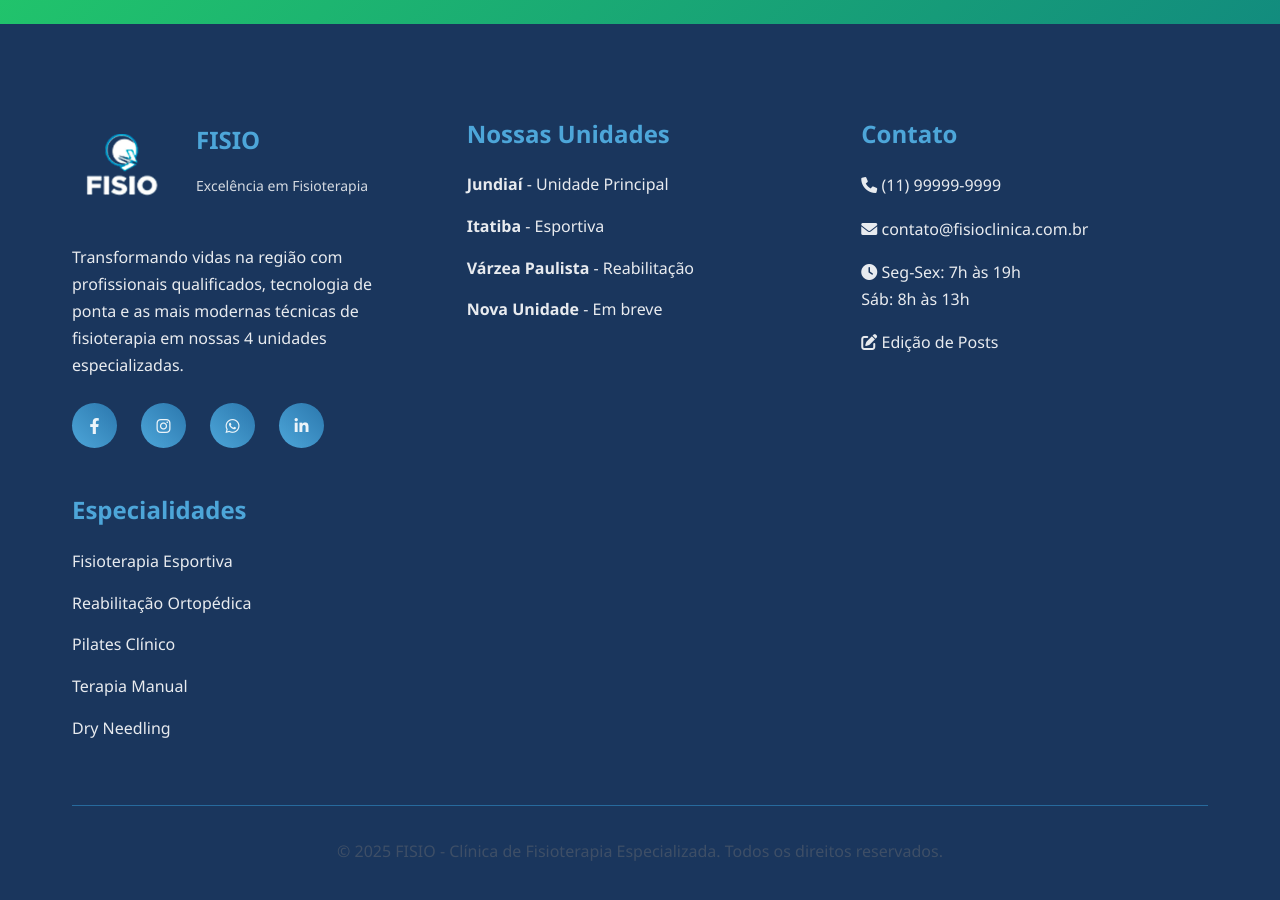
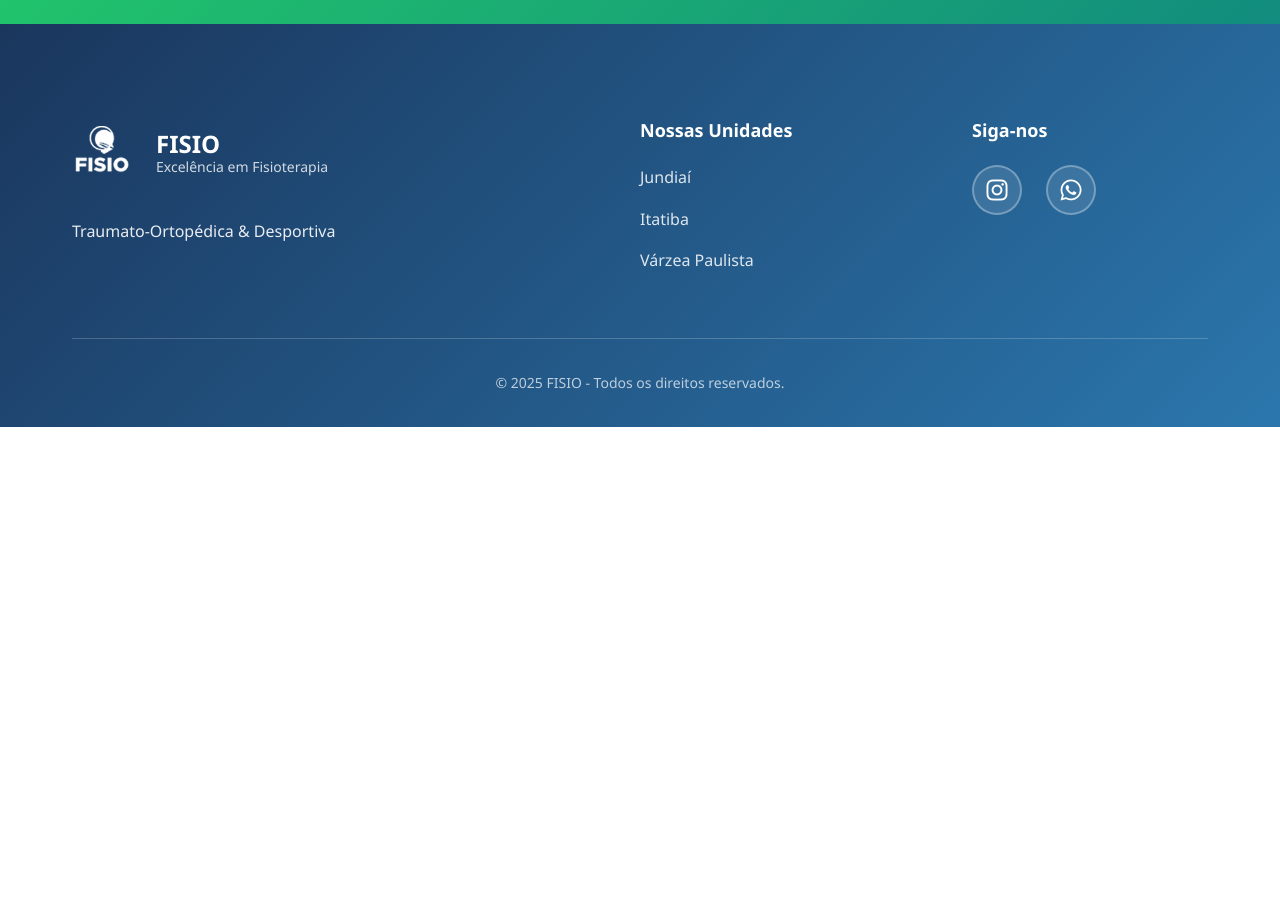
Before and after one commit to Lira-fs/fisio-clinica, a plain HTML site: page index.html in a window 1280 px wide. Shown: the part 7540-8440 px from the top of the page. After the commit the page ends 7967 px from the top, so only its background shows below. Drawn offline with Linux system fonts and the light colour scheme.

Commit message:
new footer

```diff
--- a/components/components.js
+++ b/components/components.js
@@ -136,74 +136,62 @@ class SiteComponents {
 
     loadFooter() {
         const footerHTML = `
-           <footer id="contato" class="footer">
+
+              <footer class="footer-new">
                 <div class="container">
-                    <div class="footer-grid">
-                        <div class="footer-section">
-                            <div class="logo mb-md">
-                                <div class="logo-placeholder">
-                                    <a href="/"><img src="/imagens/logo.png" alt="Logo FISIO"></a>
-                                </div>
-                                <div class="logo-text">
+                  <div class="footer-content">
+
+                    <!-- Coluna Esquerda: Logo + Especialidade -->
+                    <div class="footer-col footer-brand">
+                      <div class="footer-logo">
+                        <a href="/">
+                          <img src="/imagens/logo.png" alt="Logo FISIO">
+                        </a>
+                        <div class="footer-logo-text">
                           <h3>FISIO</h3>
                           <p>Excelência em Fisioterapia</p>
                         </div>
                       </div>
-                            <p>Transformando vidas na região com profissionais qualificados, tecnologia de ponta e as mais modernas técnicas de fisioterapia em nossas 4 unidades especializadas.</p>
-                            <div class="social-links">
-                                <a href="#" aria-label="Facebook"><i class="fab fa-facebook-f"></i></a>
-                                <a href="#" aria-label="Instagram"><i class="fab fa-instagram"></i></a>
-                                <a href="#" aria-label="WhatsApp"><i class="fab fa-whatsapp js-open-whatsapp-modal"></i></a>
-                                <a href="#" aria-label="LinkedIn"><i class="fab fa-linkedin-in"></i></a>
+                      <p class="footer-specialty">Traumato-Ortopédica & Desportiva</p>
+                    </div>
+
+                    <!-- Coluna Centro: Unidades -->
+                    <div class="footer-col footer-units">
+                      <h4>Nossas Unidades</h4>
+                      <ul>
+                        <li><a href="/jundiai.html">Jundiaí</a></li>
+                        <li><a href="/itatiba.html">Itatiba</a></li>
+                        <li><a href="/varzea.html">Várzea Paulista</a></li>
+                      </ul>
+                    </div>
+
+                    <!-- Coluna Direita: Social -->
+                    <div class="footer-col footer-social">
+                      <h4>Siga-nos</h4>
+                      <div class="footer-social-icons">
+                        <a href="https://instagram.com/fisioclinica" target="_blank" rel="noopener" aria-label="Instagram">
+                          <i class="fab fa-instagram"></i>
+                        </a>
+                        <a href="#" class="js-open-whatsapp-modal" aria-label="WhatsApp">
+                          <i class="fab fa-whatsapp"></i>
+                        </a>
                       </div>
                     </div>
 
-                        <div class="footer-section">
-                            <h3>Nossas Unidades</h3>
-                            <ul>
-                                <li><strong>Jundiaí</strong> - Unidade Principal</li>
-                                <li><strong>Itatiba</strong> - Esportiva</li>
-                                <li><strong>Várzea Paulista</strong> - Reabilitação</li>
-                                <li><strong>Nova Unidade</strong> - Em breve</li>
-                            </ul>
                   </div>
 
-                        <div class="footer-section">
-                            <h3>Contato</h3>
-                            <p><i class="fas fa-phone"></i> (11) 99999-9999</p>
-                            <p><i class="fas fa-envelope"></i> contato@fisioclinica.com.br</p>
-                            <p><i class="fas fa-clock"></i> Seg-Sex: 7h às 19h<br>Sáb: 8h às 13h</p>
-                            <a href="posts.html">
-                                <p id="editPosts" style="cursor: pointer;">
-                                    <i class="fas fa-edit"></i> Edição de Posts
-                                </p>
-                            </a>
-                        </div>
-
-                        <div class="footer-section">
-                            <h3>Especialidades</h3>
-                            <ul>
-                                <li><a href="#">Fisioterapia Esportiva</a></li>
-                                <li><a href="#">Reabilitação Ortopédica</a></li>
-                                <li><a href="#">Pilates Clínico</a></li>
-                                <li><a href="#">Terapia Manual</a></li>
-                                <li><a href="#">Dry Needling</a></li>
-                            </ul>
-                        </div>
-                    </div>
-
+                  <!-- Bottom -->
                   <div class="footer-bottom">
-                        <p>&copy; 2025 FISIO - Clínica de Fisioterapia Especializada. Todos os direitos reservados.</p>
+                    <p>&copy; 2025 FISIO - Todos os direitos reservados.</p>
                   </div>
                 </div>
               </footer>
 
               <!-- WhatsApp Flutuante -->
-              <a href="#"
-                class="whatsapp-float js-open-whatsapp-modal"
-                aria-label="Falar no WhatsApp">
+              <a href="#" class="whatsapp-float js-open-whatsapp-modal" aria-label="Falar no WhatsApp">
                 <i class="fab fa-whatsapp"></i>
               </a>
+
         `;
 
     // Injeta o footer no final do body
--- a/style/global.css
+++ b/style/global.css
@@ -761,11 +761,6 @@ body.menu-open {
     padding: var(--space-xl);
 }
 
-.card-footer {
-    padding: var(--space-xl);
-    border-top: 1px solid var(--gray-200);
-    background: var(--gray-50);
-}
 
 .card-image {
     width: 100%;
@@ -950,44 +945,6 @@ body.menu-open {
     50% { transform: translateY(-20px) rotate(180deg); }
 }
 
-/* Footer Global */
-.footer {
-    background: var(--primary-dark);
-    color: var(--white);
-    padding: var(--space-3xl) 0 var(--space-xl);
-}
-
-.footer-grid {
-    display: grid;
-    grid-template-columns: repeat(auto-fit, minmax(250px, 1fr));
-    gap: var(--space-xl);
-    margin-bottom: var(--space-xl);
-}
-
-.footer-section h3 {
-    color: var(--primary-light);
-    margin-bottom: var(--space-md);
-}
-
-.footer-section p,
-.footer-section li {
-    color: rgba(255, 255, 255, 0.9);
-    margin-bottom: var(--space-sm);
-}
-
-.footer-section ul {
-    list-style: none;
-}
-
-.footer-section a {
-    color: rgba(255, 255, 255, 0.9);
-    transition: color var(--transition-normal);
-}
-
-.footer-section a:hover {
-    color: var(--primary-light);
-}
-
 .social-links {
     display: flex;
     gap: var(--space-md);
@@ -1008,13 +965,6 @@ body.menu-open {
 .social-links a:hover {
     transform: translateY(-2px);
     box-shadow: var(--shadow-lg);
-}
-
-.footer-bottom {
-    border-top: 1px solid var(--primary-medium);
-    padding-top: var(--space-lg);
-    text-align: center;
-    opacity: 0.8;
 }
 
 /* Utilidades */
@@ -1194,12 +1144,6 @@ body.menu-open {
     padding: var(--space-xl);
 }
 
-.card-footer {
-    padding: var(--space-xl);
-    border-top: 1px solid var(--gray-200);
-    background: var(--gray-50);
-}
-
 .card-image {
     width: 100%;
     height: 200px;
@@ -1335,72 +1279,7 @@ body.menu-open {
     50% { transform: translateY(-20px) rotate(180deg); }
 }
 
-/* Footer Global */
-.footer {
-    background: var(--primary-dark);
-    color: var(--white);
-    padding: var(--space-3xl) 0 var(--space-xl);
-}
-
-.footer-grid {
-    display: grid;
-    grid-template-columns: repeat(auto-fit, minmax(250px, 1fr));
-    gap: var(--space-xl);
-    margin-bottom: var(--space-xl);
-}
-
-.footer-section h3 {
-    color: var(--primary-light);
-    margin-bottom: var(--space-md);
-}
-
-.footer-section p,
-.footer-section li {
-    color: rgba(255, 255, 255, 0.9);
-    margin-bottom: var(--space-sm);
-}
-
-.footer-section ul {
-    list-style: none;
-}
-
-.footer-section a {
-    color: rgba(255, 255, 255, 0.9);
-    transition: color var(--transition-normal);
-}
-
-.footer-section a:hover {
-    color: var(--primary-light);
-}
-
-.social-links {
-    display: flex;
-    gap: var(--space-md);
-    margin-top: var(--space-md);
-}
-
-.social-links a {
-    width: 45px;
-    height: 45px;
-    background: linear-gradient(45deg, var(--primary-light), var(--primary-medium));
-    border-radius: 50%;
-    display: flex;
-    align-items: center;
-    justify-content: center;
-    transition: all var(--transition-normal);
-}
-
-.social-links a:hover {
-    transform: translateY(-2px);
-    box-shadow: var(--shadow-lg);
-}
-
-.footer-bottom {
-    border-top: 1px solid var(--primary-medium);
-    padding-top: var(--space-lg);
-    text-align: center;
-    opacity: 0.8;
-}
+
 
 /* Utilidades */
 .text-center { text-align: center; }
@@ -1508,10 +1387,6 @@ body.menu-open {
 }
 
 @media (max-width: 480px) {
-    .footer-grid {
-        grid-template-columns: 1fr;
-        text-align: center;
-    }
 
     .logo-placeholder {
         width: 70px;
@@ -1721,3 +1596,352 @@ FIZ DOS BOTÕES EM MOBILE
     background: rgba(255, 255, 255, 0.7);
     transform: scale(1.1);
 }
+
+.footer-new {
+  background: linear-gradient(135deg, #1a365d 0%, #2b77ad 100%);
+  color: white;
+  padding: var(--space-3xl, 60px) 0 var(--space-lg, 24px);
+  position: relative;
+  z-index: 1;
+}
+
+.footer-content {
+  display: grid;
+  grid-template-columns: 2fr 1fr 1fr;
+  gap: var(--space-3xl, 60px);
+  align-items: start;
+  margin-bottom: var(--space-2xl, 48px);
+}
+
+/* ================================
+   COLUNA ESQUERDA - LOGO & BRAND
+   ================================ */
+
+.footer-brand {
+  display: flex;
+  flex-direction: column;
+  gap: var(--space-lg, 24px);
+}
+
+.footer-logo {
+  display: flex;
+  align-items: center;
+  gap: var(--space-md, 16px);
+}
+
+.footer-logo img {
+  width: 60px;
+  height: 60px;
+  object-fit: contain;
+  filter: brightness(0) invert(1);
+}
+
+.footer-logo-text h3 {
+  color: white;
+  font-size: var(--text-2xl, 1.5rem);
+  font-weight: 700;
+  margin: 0 0 4px 0;
+  line-height: 1;
+}
+
+.footer-logo-text p {
+  color: rgba(255, 255, 255, 0.8);
+  font-size: var(--text-sm, 0.875rem);
+  margin: 0;
+  line-height: 1;
+}
+
+.footer-specialty {
+  color: rgba(255, 255, 255, 0.9);
+  font-size: var(--text-base, 1rem);
+  line-height: 1.5;
+  margin: 0;
+  font-weight: 500;
+}
+
+/* ================================
+   COLUNA CENTRO - UNIDADES
+   ================================ */
+
+.footer-units h4 {
+  color: white;
+  font-size: var(--text-lg, 1.125rem);
+  font-weight: 600;
+  margin: 0 0 var(--space-md, 16px) 0;
+}
+
+.footer-units ul {
+  list-style: none;
+  padding: 0;
+  margin: 0;
+  display: flex;
+  flex-direction: column;
+  gap: var(--space-sm, 12px);
+}
+
+.footer-units li {
+  margin: 0;
+}
+
+.footer-units a {
+  color: rgba(255, 255, 255, 0.85);
+  text-decoration: none;
+  font-size: var(--text-base, 1rem);
+  transition: all 0.3s ease;
+  display: inline-block;
+  position: relative;
+}
+
+.footer-units a::after {
+  content: '';
+  position: absolute;
+  bottom: -2px;
+  left: 0;
+  width: 0;
+  height: 2px;
+  background: white;
+  transition: width 0.3s ease;
+}
+
+.footer-units a:hover {
+  color: white;
+  transform: translateX(4px);
+}
+
+.footer-units a:hover::after {
+  width: 100%;
+}
+
+/* ================================
+   COLUNA DIREITA - SOCIAL
+   ================================ */
+
+.footer-social h4 {
+  color: white;
+  font-size: var(--text-lg, 1.125rem);
+  font-weight: 600;
+  margin: 0 0 var(--space-md, 16px) 0;
+}
+
+.footer-social-icons {
+  display: flex;
+  gap: var(--space-md, 16px);
+}
+
+.footer-social-icons a {
+  width: 50px;
+  height: 50px;
+  background: rgba(255, 255, 255, 0.1);
+  border: 2px solid rgba(255, 255, 255, 0.3);
+  border-radius: 50%;
+  display: flex;
+  align-items: center;
+  justify-content: center;
+  color: white;
+  font-size: 1.5rem;
+  text-decoration: none;
+  transition: all 0.3s ease;
+}
+
+.footer-social-icons a:hover {
+  background: rgba(255, 255, 255, 0.2);
+  border-color: white;
+  transform: translateY(-4px) scale(1.05);
+}
+
+/* ================================
+   FOOTER BOTTOM
+   ================================ */
+
+.footer-bottom {
+  padding-top: var(--space-lg, 24px);
+  border-top: 1px solid rgba(255, 255, 255, 0.2);
+  text-align: center;
+}
+
+.footer-bottom p {
+  color: rgba(255, 255, 255, 0.7);
+  font-size: var(--text-sm, 0.875rem);
+  margin: 0;
+}
+
+/* ================================
+   WHATSAPP FLUTUANTE
+   ================================ */
+
+.whatsapp-float {
+  position: fixed;
+  bottom: 24px;
+  right: 24px;
+  width: 60px;
+  height: 60px;
+  background: #25D366;
+  border-radius: 50%;
+  display: flex;
+  align-items: center;
+  justify-content: center;
+  color: white;
+  font-size: 1.8rem;
+  text-decoration: none;
+  box-shadow: 0 4px 12px rgba(37, 211, 102, 0.4);
+  z-index: 1000;
+  transition: all 0.3s ease;
+  animation: whatsappPulse 2s ease-in-out infinite;
+}
+
+.whatsapp-float::before {
+  content: '';
+  position: absolute;
+  inset: -4px;
+  border: 2px solid #25D366;
+  border-radius: 50%;
+  opacity: 0;
+  animation: whatsappRipple 2s infinite;
+}
+
+.whatsapp-float:hover {
+  transform: scale(1.1) rotate(5deg);
+  box-shadow: 0 6px 20px rgba(37, 211, 102, 0.6);
+}
+
+@keyframes whatsappPulse {
+  0%, 100% { transform: scale(1); }
+  50% { transform: scale(1.05); }
+}
+
+@keyframes whatsappRipple {
+  0% {
+    transform: scale(1);
+    opacity: 0.8;
+  }
+  100% {
+    transform: scale(1.4);
+    opacity: 0;
+  }
+}
+
+/* ================================
+   RESPONSIVIDADE
+   ================================ */
+
+/* Tablet */
+@media (max-width: 1024px) {
+  .footer-content {
+    grid-template-columns: 1.5fr 1fr 1fr;
+    gap: var(--space-2xl, 40px);
+  }
+
+  .footer-logo img {
+    width: 50px;
+    height: 50px;
+  }
+
+  .footer-logo-text h3 {
+    font-size: var(--text-xl, 1.25rem);
+  }
+}
+
+/* Mobile */
+@media (max-width: 768px) {
+  .footer-new {
+    padding: var(--space-2xl, 48px) 0 var(--space-lg, 24px);
+  }
+
+  .footer-content {
+    grid-template-columns: 1fr;
+    gap: var(--space-xl, 32px);
+    text-align: center;
+  }
+
+  .footer-brand {
+    align-items: center;
+  }
+
+  .footer-logo {
+    flex-direction: column;
+    gap: var(--space-sm, 12px);
+  }
+
+  .footer-logo img {
+    width: 60px;
+    height: 60px;
+  }
+
+  .footer-specialty {
+    font-size: var(--text-sm, 0.875rem);
+  }
+
+  .footer-units ul {
+    align-items: center;
+  }
+
+  .footer-units a::after {
+    display: none;
+  }
+
+  .footer-units a:hover {
+    transform: translateX(0);
+    transform: scale(1.05);
+  }
+
+  .footer-social-icons {
+    justify-content: center;
+  }
+
+  .footer-social-icons a {
+    width: 55px;
+    height: 55px;
+    font-size: 1.6rem;
+  }
+
+  .whatsapp-float {
+    width: 56px;
+    height: 56px;
+    bottom: 20px;
+    right: 20px;
+    font-size: 1.6rem;
+  }
+}
+
+/* Mobile Pequeno */
+@media (max-width: 480px) {
+  .footer-new {
+    padding: var(--space-xl, 40px) 0 var(--space-md, 16px);
+  }
+
+  .footer-content {
+    gap: var(--space-lg, 24px);
+  }
+
+  .footer-logo img {
+    width: 50px;
+    height: 50px;
+  }
+
+  .footer-logo-text h3 {
+    font-size: var(--text-lg, 1.125rem);
+  }
+
+  .footer-logo-text p {
+    font-size: var(--text-xs, 0.75rem);
+  }
+
+  .footer-units h4,
+  .footer-social h4 {
+    font-size: var(--text-base, 1rem);
+  }
+
+  .footer-units a {
+    font-size: var(--text-sm, 0.875rem);
+  }
+
+  .footer-social-icons a {
+    width: 50px;
+    height: 50px;
+    font-size: 1.4rem;
+  }
+
+  .footer-bottom p {
+    font-size: var(--text-xs, 0.75rem);
+  }
+}
```
Lines whose indentation alone changed are shown as unchanged.
